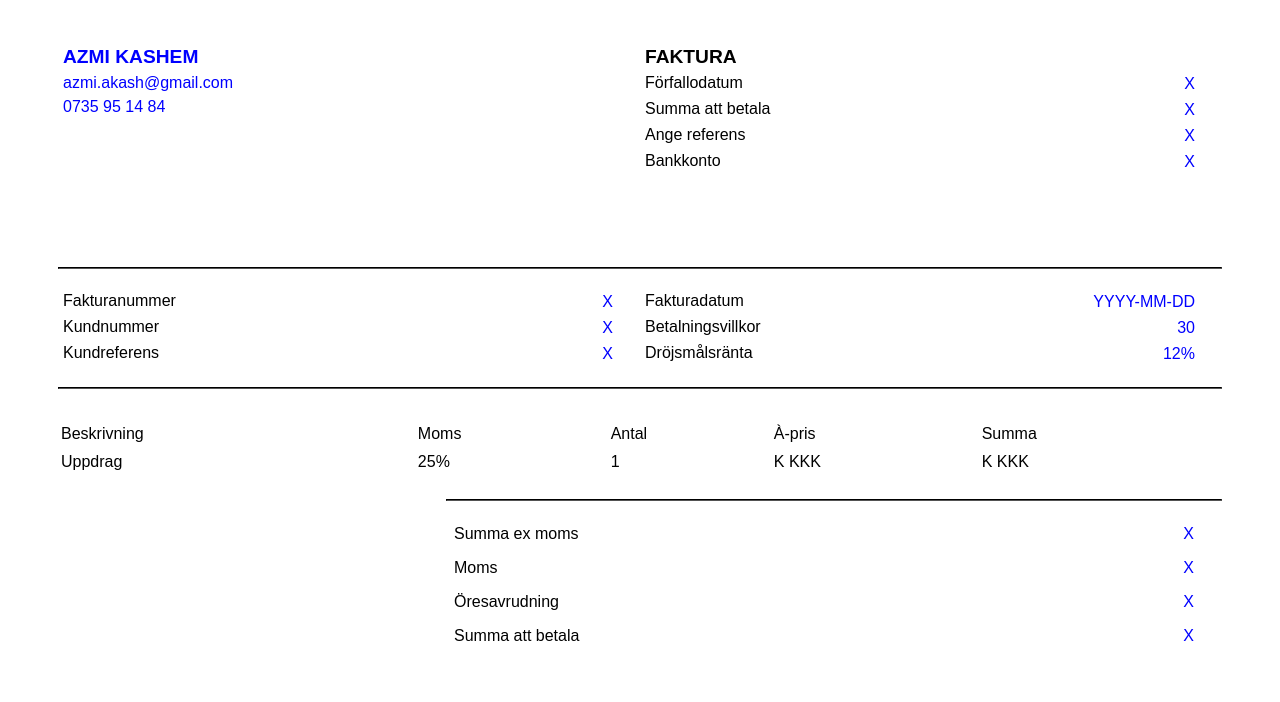
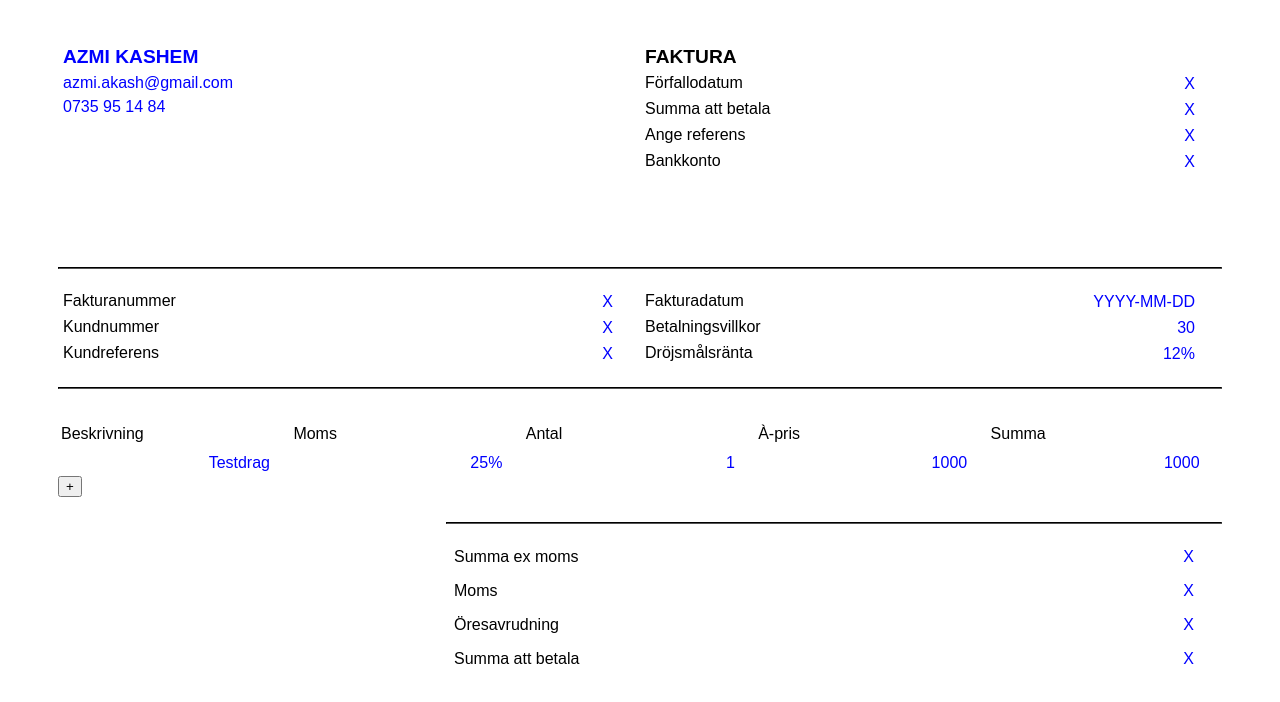
Before and after one commit to helloazmi/invoicezmi, a website: page index.html in a window 1280 px wide. Drawn offline with Linux system fonts and the light colour scheme.

Commit message:
working on add section

```diff
--- a/index.html
+++ b/index.html
@@ -83,7 +83,7 @@
       <hr />
       <!-- Table-->
 
-      <table style="width: 100%" id="jobs">
+      <table style="width: 100%" id="table">
         <tr>
           <th>Beskrivning</th>
           <th>Moms</th>
@@ -91,14 +91,38 @@
           <th>À-pris</th>
           <th>Summa</th>
         </tr>
-        <tr>
-          <td>Uppdrag</td>
-          <td>25%</td>
-          <td>1</td>
-          <td>K KKK</td>
-          <td>K KKK</td>
+        <tr id="jobs-holder">
+          <td><input class="var" value="Testdrag" /></td>
+          <td><input class="var" value="25%" /></td>
+          <td><input class="var" value="1" /></td>
+          <td><input class="var" value="1000" /></td>
+          <td><input class="var" value="1000" /></td>
         </tr>
       </table>
+      <button
+        id="add-row-button"
+        onclick="(() => {
+            console.log('pressed add');
+            // Get the reference to the table
+        var table = document.getElementById('table');
+
+        var lastRow = table.rows[table.rows.length - 1];
+
+        var newRow = lastRow.cloneNode(true);
+
+        var cells = newRow.getElementsByTagName('td');
+        for (var i = 0; i < cells.length; i++) {
+            cells[i].innerHTML = 'aasgg';
+        }
+
+        table.appendChild(newRow);
+
+
+
+        })()"
+      >
+        +
+      </button>
 
       <!-- Table Lower-->
       <div class="header">
```
